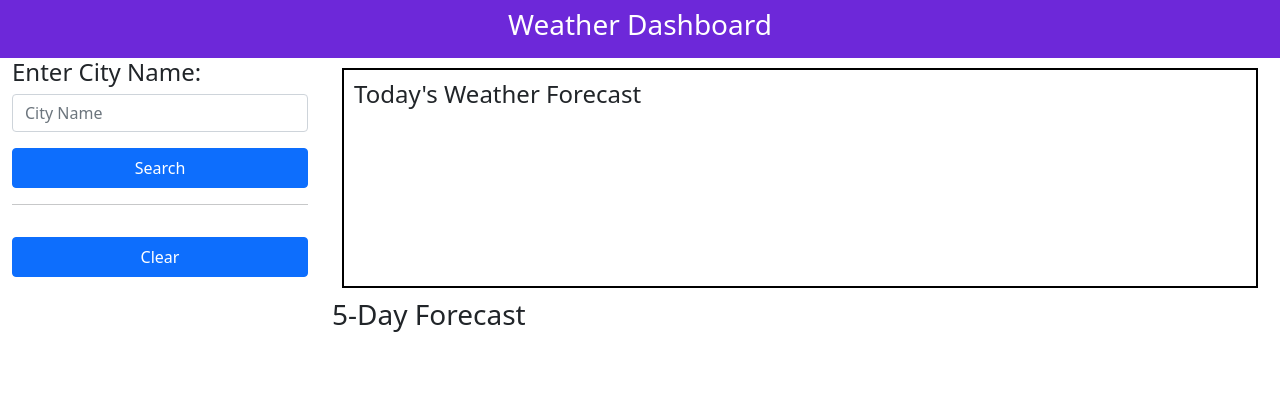
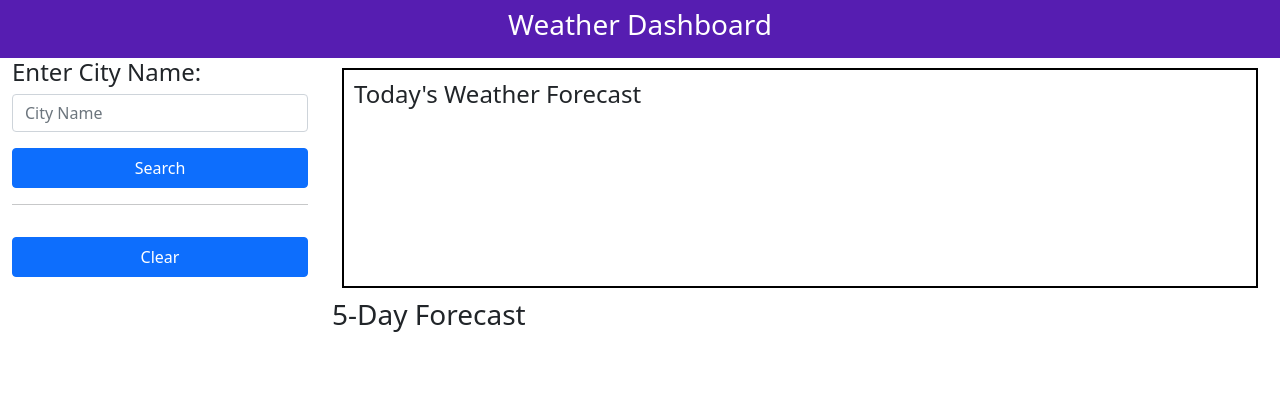
Before and after one commit to ABELTRAN177/The-Weather-App, a plain HTML site: page index.html in a window 1280 px wide. Drawn offline with nearby package versions, Linux system fonts and the light colour scheme.

Commit message:
color changes

```diff
--- a/index.html
+++ b/index.html
@@ -10,7 +10,7 @@
 </head>
 
 <body>
-    <header class="container-fluid text-white text-center p-2" id="header" style="background-color: #6D28D9;">
+    <header class="container-fluid text-white text-center p-2" id="header" style="background-color: #561db1;">
         <h3>Weather Dashboard</h3>
     </header>
     <div class="container-fluid">
```
